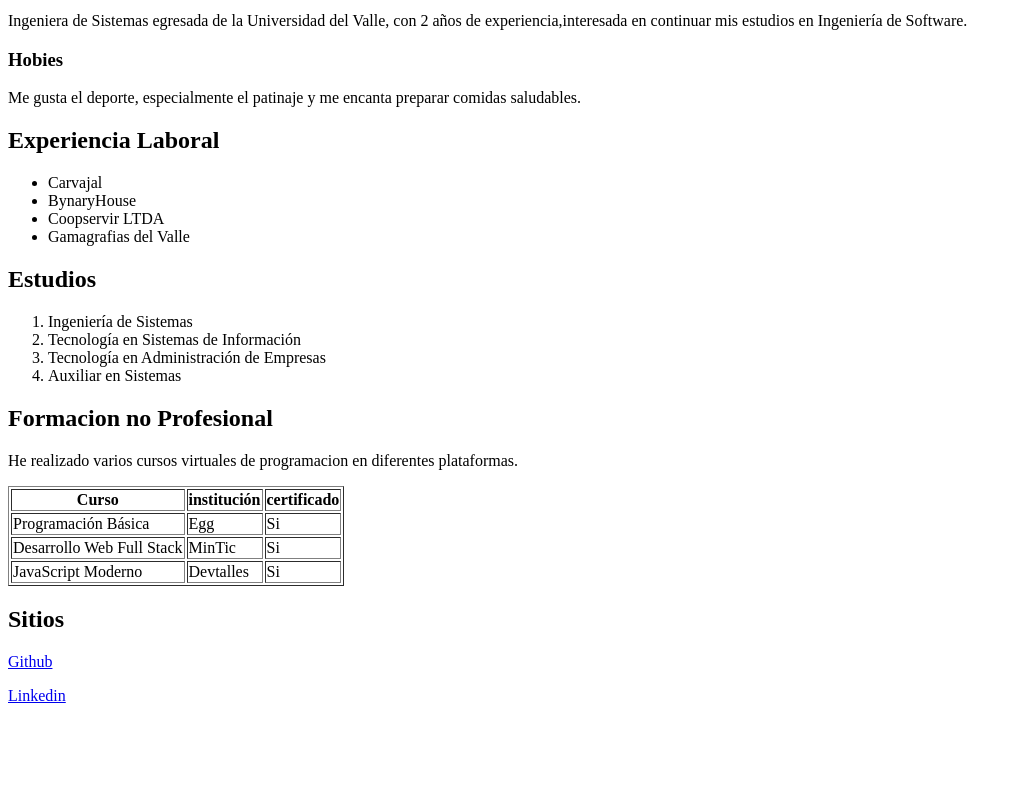
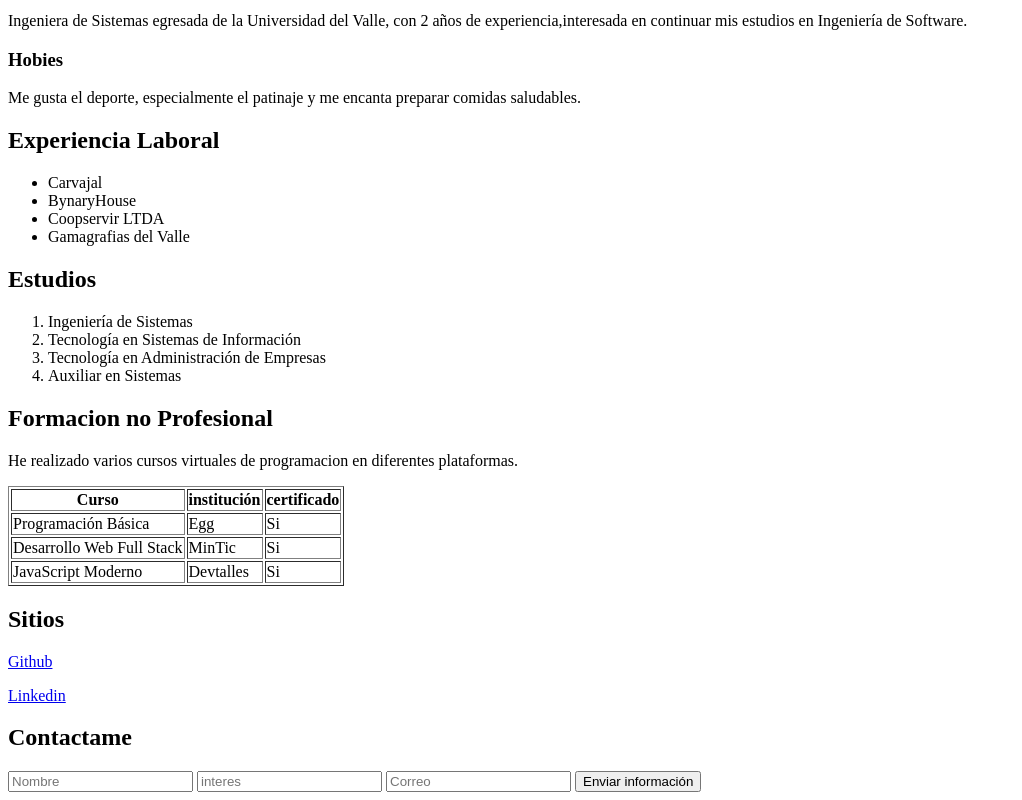
Before and after one commit to J-Andrea1/Hoja-de-Vida, a plain HTML site: page index.html in a window 1280 px wide. Shown: the part 590-1390 px from the top of the page, without its empty margins (0-1022 px from the left). Before the commit the page ends 1311 px from the top, so only its background shows below. Drawn offline with Linux system fonts and the light colour scheme.

Commit message:
se agrego el formulario de contacto

```diff
--- a/index.html
+++ b/index.html
@@ -79,5 +79,14 @@
                 <p><a href="https://github.com/">Github</a></p>
                 <p><a href="https://www.linkedin.com/in/jeimy-andrea-villegas-torres/"target="blank">Linkedin</a></p>
         </section>
+        <section>
+            <h1>Contactame</h1>
+            <form action="">
+                <input type="text" placeholder="Nombre">
+                <input type="text" placeholder="interes">
+                <input type="email" placeholder="Correo">
+                <button type="submit">Enviar información</button>
+            </form>
+        </section>
     </body>
 </html>
```
